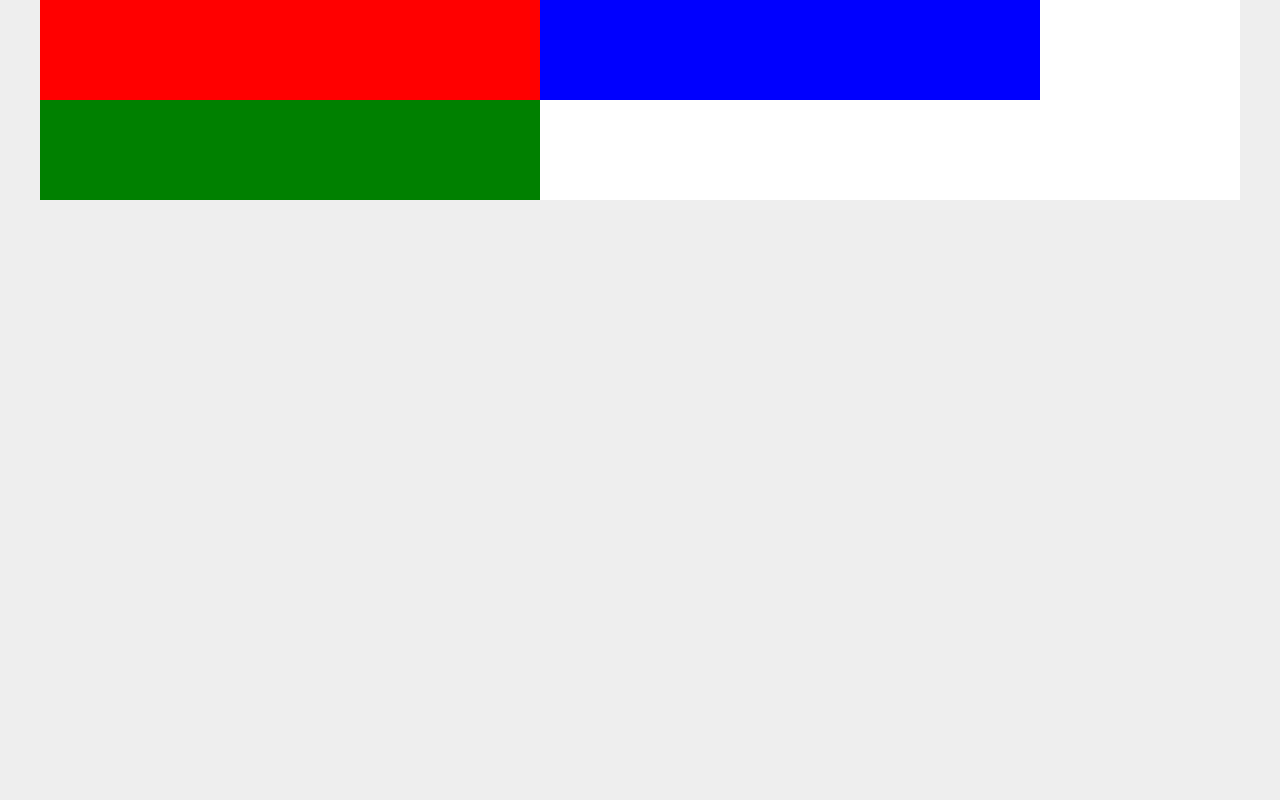
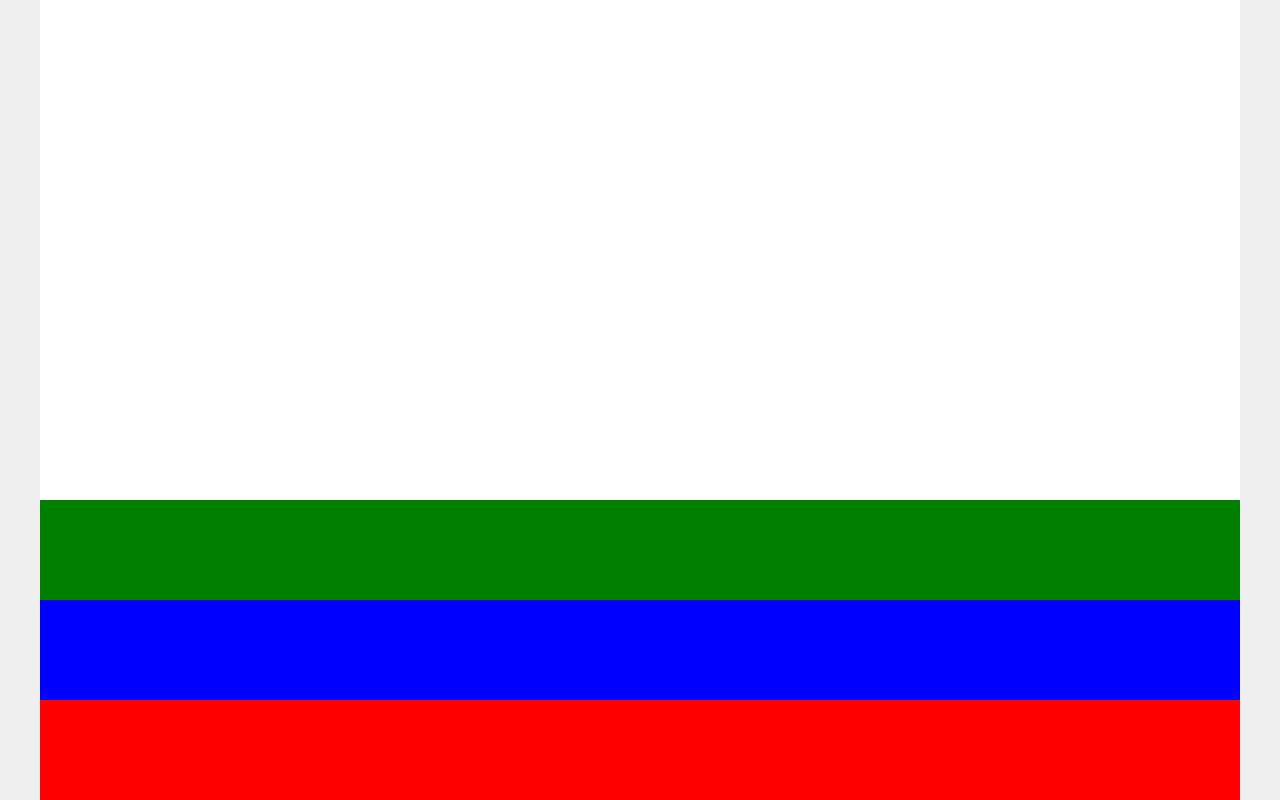
Before and after one commit to Bartz94/FLEXBOX-TUTORIAL, a plain HTML site: page index.html in a window 1280 px wide. Drawn offline with Linux system fonts and the light colour scheme.

Commit message:
Checking out axis in flexbox

```diff
--- a/style.css
+++ b/style.css
@@ -17,11 +17,14 @@ body{
     display: flex;
     background: #fff;
     flex-wrap: wrap;
+    flex-flow: column-reverse;
+    justify-content: flex-start;
+    height: 800px;
 }
 
 .box{
     height: 100px;
-    flex-basis: 500px;
+    flex: 0 0 100px;
 
 }
 
```
